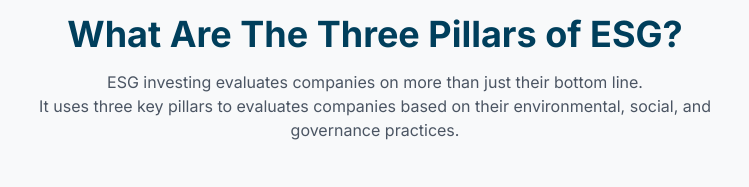
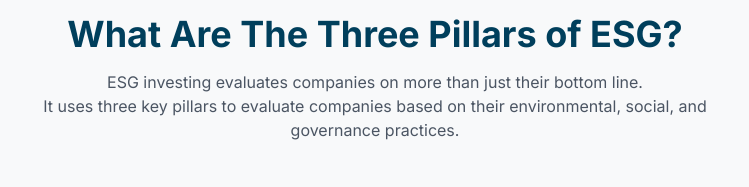
Before and after one commit to yyyprojects/EsgStock6, a plain HTML site: page index.html in a window 1280 px wide. Shown: the part 310-497 px from the top of the page, 265-1014 px from the left. Drawn offline with nearby package versions, Linux system fonts and the light colour scheme.

Commit message:
Update index.html

```diff
--- a/index.html
+++ b/index.html
@@ -57,7 +57,7 @@
         <section id="pillars" class="py-16">
             <div class="text-center mb-12">
                 <h2 class="text-3xl md:text-4xl font-bold text-[#003F5C]">What Are The Three Pillars of ESG?</h2>
-                <p class="text-gray-600 mt-4 max-w-2xl mx-auto">ESG investing evaluates companies on more than just their bottom line.<br>It uses three key pillars to evaluates companies based on their environmental, social, and governance practices.</p>
+                <p class="text-gray-600 mt-4 max-w-2xl mx-auto">ESG investing evaluates companies on more than just their bottom line.<br>It uses three key pillars to evaluate companies based on their environmental, social, and governance practices.</p>
             </div>
             <div class="grid grid-cols-1 md:grid-cols-3 gap-8 text-center">
                 <div class="bg-white p-8 rounded-lg shadow-lg border-t-4 border-[#2F4B7C]">
```
